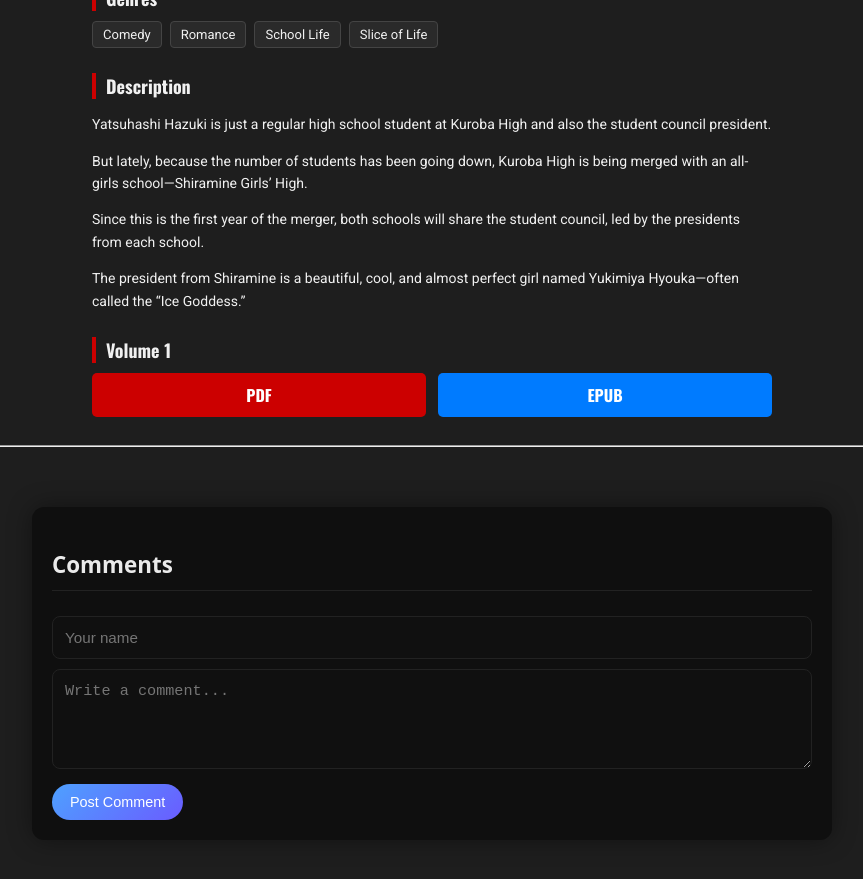
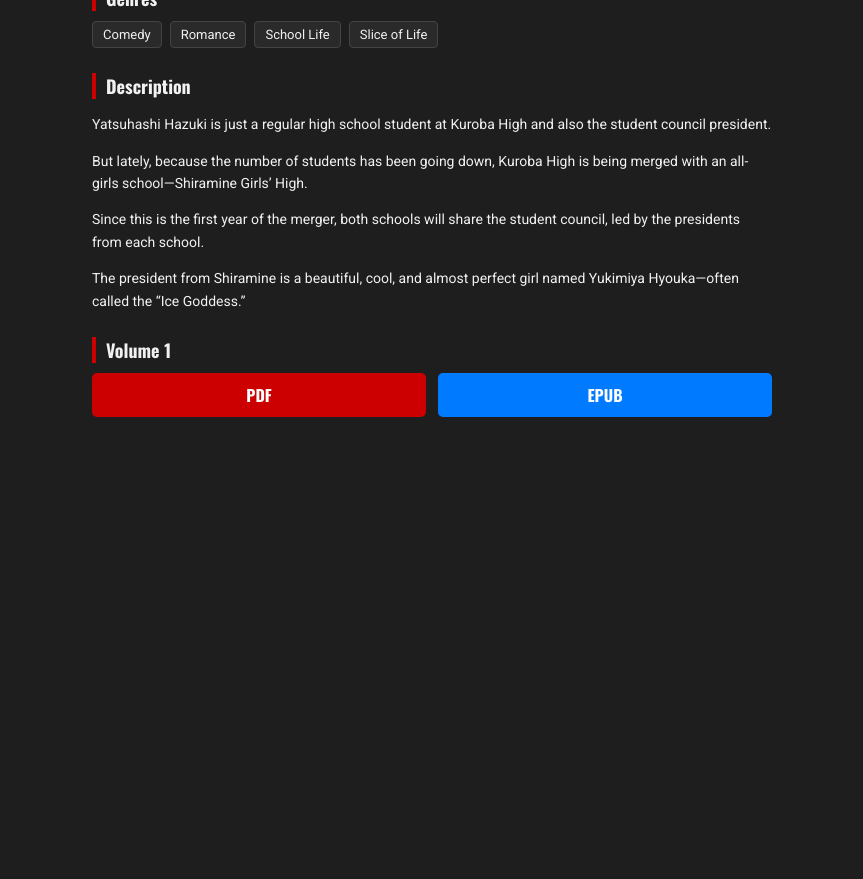
Before and after one commit to RJ-Novels/RJ-Novels, a Jekyll site: the page built from _novels/tsun_na_megami_sama.html, in a window 1280 px wide and 900 px high, scrolled down 759 px. Shown: the top 879 px of the window, without its empty margins (208-1071 px from the left). Built offline with Jekyll 4.4.1, drawn with Linux system fonts in a browser that asks for light colours; after the commit the page ends 1196 px from its top, so only the background shows below that.

Commit message:
Update default.html

```diff
--- a/_layouts/default.html
+++ b/_layouts/default.html
@@ -76,19 +76,7 @@
 <main>
     {{ content }}
     {% if page.collection == "novels" %}
-<hr>
 
-<div id="comments-section">
-  <h3 class="comments-title">Comments</h3>
-
-  <div id="comments-list"></div>
-
-  <div class="comment-box">
-    <input id="name" placeholder="Your name" />
-    <textarea id="comment" placeholder="Write a comment..."></textarea>
-    <button onclick="postComment()">Post Comment</button>
-  </div>
-</div>
 {% endif %}
 </main>
 <script type="module" src="{{ '/assets/js/comments.js' | relative_url }}"></script>
```
